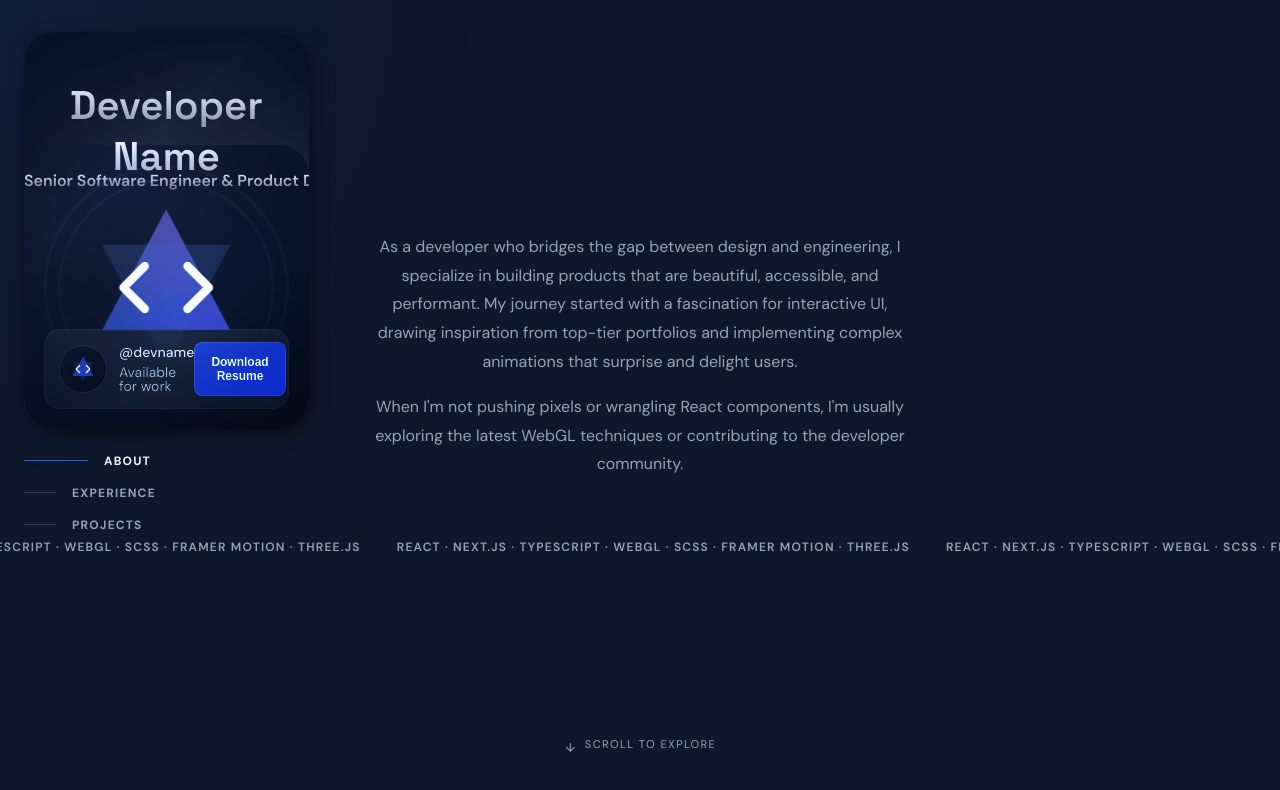
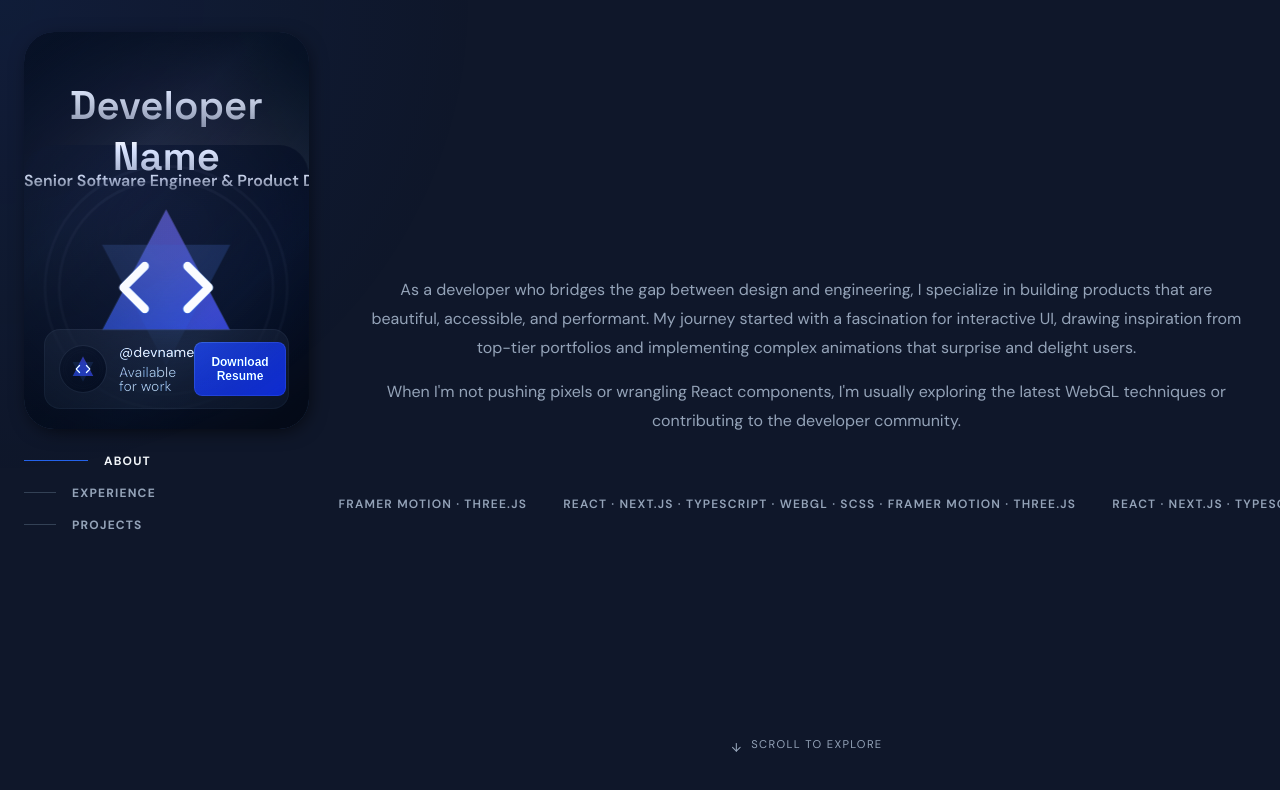
Before and after one commit to cmpdpucc/my-infinity-portfolio, a Next.js app: page / in a window 1280 px wide. Shown: the top 790 px of the page. Built offline with nearby package versions, Linux system fonts and the light colour scheme.

Commit message:
refactor(grid): implement true css grid and width constraints (Phase 19.1)

```diff
--- a/src/styles/layout/_grid.scss
+++ b/src/styles/layout/_grid.scss
@@ -8,13 +8,26 @@
 // ===================================================
 // ROOT LAYOUT: Sidebar (fixed) + Scroll Container
 // ===================================================
+
+// Wrapper to constrain the maximum width of the portfolio on ultra-wide screens
+body {
+  display: flex;
+  justify-content: center;
+  background-color: var(--color-bg); // Ensure background bleeds nicely if content doesn't
+}
+
 .pf-layout {
-  display: flex;
+  display: grid;
+  grid-template-columns: var(--sidebar-width) 1fr;
   height: 100vh;
+  width: 100%;
+  max-width: 1750px; // Prevent stretching on ultra-wide monitors
+  background-color: var(--color-bg);
+  box-shadow: 0 0 50px rgba(0, 0, 0, 0.5); // Add subtle depth against body bg
   overflow: hidden;
-  width: 100%;
 
   @media (max-width: 64em) {
+    display: flex;
     flex-direction: column;
     height: 100dvh; // Force mobile viewport
     overflow: hidden; // Prevent body scroll
@@ -24,16 +37,11 @@
 
 
 // ===================================================
-// SIDEBAR — absolute overlay over 100vw container
+// SIDEBAR — Column 1 of the Desktop Grid
 // ===================================================
 .pf-sidebar {
-  position: absolute;
-  top: 0;
-  left: 0;
-  z-index: 20;
   height: 100vh;
-  width: var(--sidebar-width);
-  flex-shrink: 0;
+  width: var(--sidebar-width); // Grid respects this implicitly, but it's good for internal sizing
   display: flex;
   flex-direction: column;
   padding: space(xl) space(lg);
@@ -57,13 +65,14 @@
 }
 
 // ===================================================
-// SCROLL CONTAINER — right column, 100vh per section
+// SCROLL CONTAINER — right column (1fr), 100vh per section
 // ===================================================
 .pf-scroll-container {
-  flex: 1;
-  width: 100vw; // Force 100vw since layout is flex and sidebar is absolute overlay
+  width: 100%; // Takes up exactly it's 1fr grid track
+  min-width: 0; // Prevent flex/grid blowouts from wide children (like Sliders)
   height: 100vh;
   overflow-y: scroll;
+  overflow-x: hidden; // Keep horizontal tight
   -webkit-overflow-scrolling: touch;
   // NOTE: scroll-snap-type removed — snap handled entirely by useDiscreteScroll JS
 
@@ -113,8 +122,7 @@
   max-width: 90rem; // Cap the readable content width
   margin: 0 auto; // Center it inside the fluid section container
   height: 100%;
-  // We add padding-left to push the normal section content out of the sidebar's way
-  padding: space(3xl) space(xl) space(3xl) calc(var(--sidebar-width) + space(xl));
+  padding: space(3xl) space(xl); // Removed legacy padding-left calc hack
   display: flex;
   flex-direction: column;
   justify-content: center; // Vertical center based on content
```
